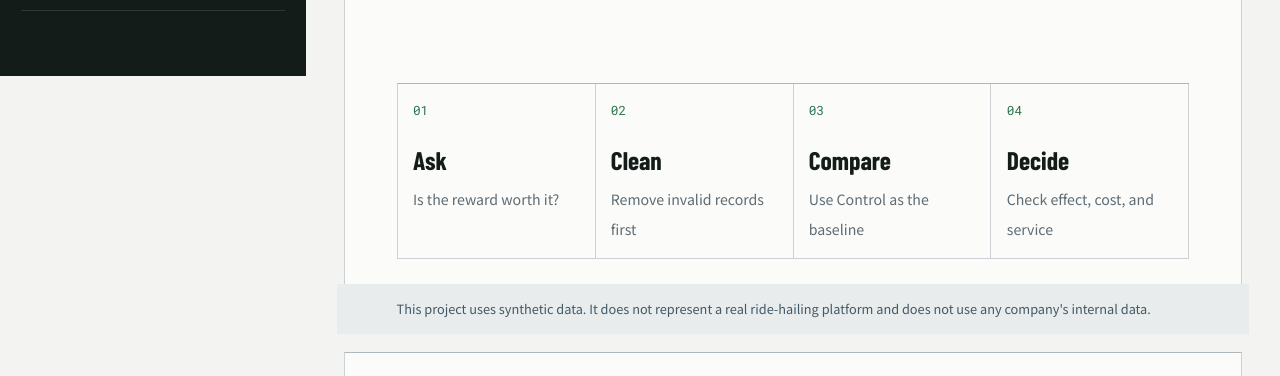
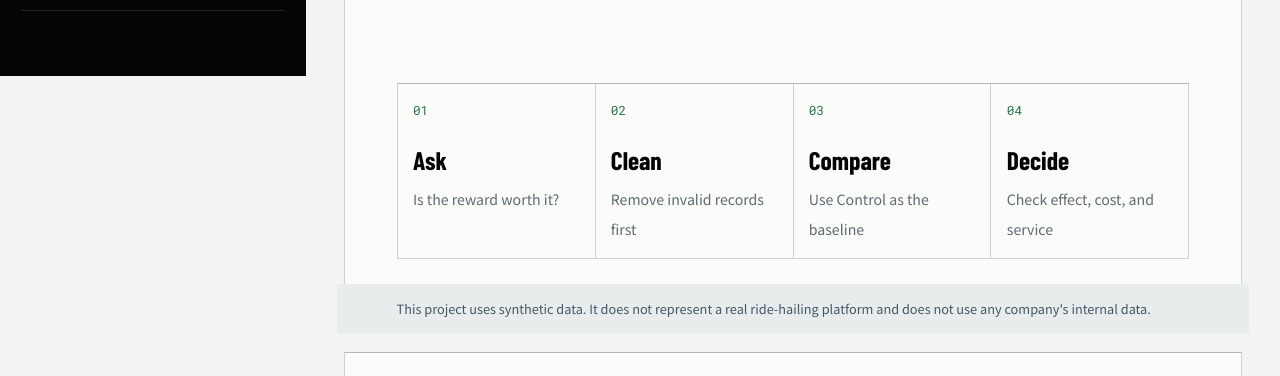
Before and after one commit to Joelyn-Poh/taiwan-airport-ops-case-study, a website: page site/index.html in a window 1280 px wide. Shown: the part 724-1100 px from the top of the page. Drawn offline with nearby package versions, Linux system fonts and the light colour scheme; a web font is replaced by a local one.

Commit message:
Restore dark background and update menu state (#9)

```diff
--- a/site/student-report/styles.css
+++ b/site/student-report/styles.css
@@ -1,7 +1,7 @@
 :root {
-  --ink: #131c19;
+  --ink: #030506;
   --ink-2: #183b5c;
-  --menu-state: #112233;
+  --menu-state: #131c19;
   --rail-rule: rgba(255, 255, 255, 0.12);
   --paper: #f3f4f1;
   --paper-2: #e8ecec;
--- a/site/styles.css
+++ b/site/styles.css
@@ -1,7 +1,7 @@
 :root {
-  --ink: #131c19;
+  --ink: #030506;
   --ink-2: #183b5c;
-  --menu-state: #112233;
+  --menu-state: #131c19;
   --rail-rule: rgba(255, 255, 255, 0.12);
   --paper: #f3f4f1;
   --paper-2: #e8ecec;
```
Also changed, not shown: DESIGN.md (+2 -2 lines), .impeccable/design.json.
